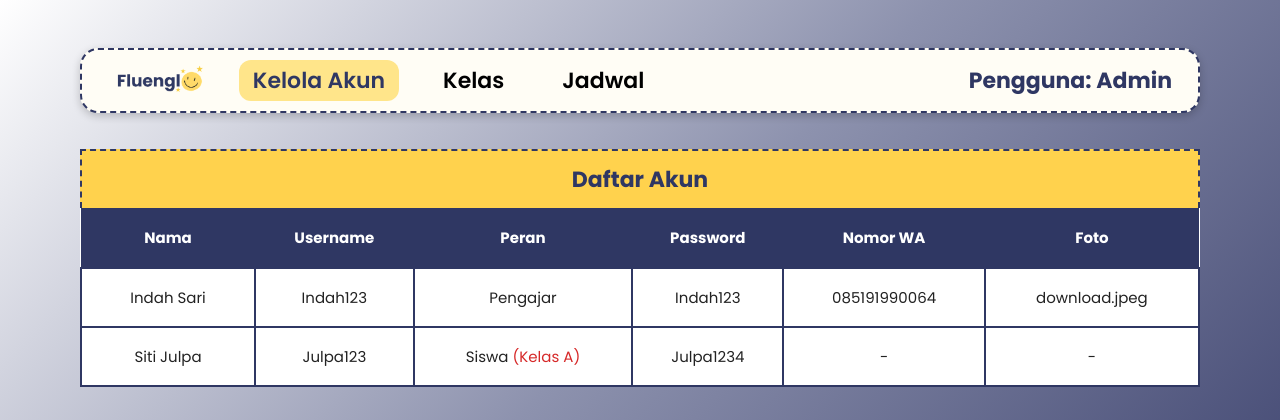
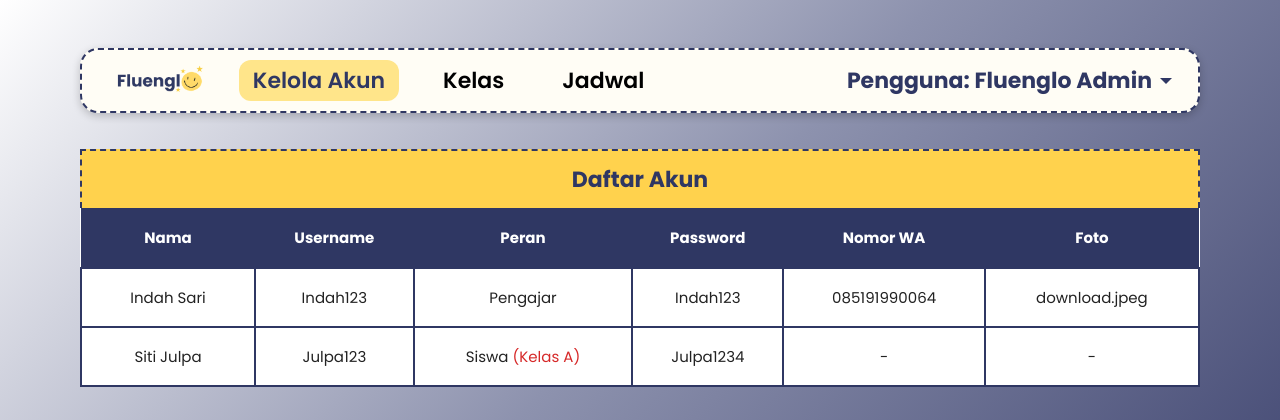
Before and after one commit to Julpa888/web-pbo, a Flask app: page /admin/users in a window 1280 px wide. Shown: the top 420 px of the page. Run offline with Flask 3, Linux system fonts and the light colour scheme; the visitor is signed in with stand-in values (Sample User, id 1); data comes from the database, SQL or seed files in the repository; both versions use the stored data as it was after the commit.

Commit message:
Commit baru

```diff
--- a/app.py
+++ b/app.py
@@ -28,6 +28,13 @@ def simpan_foto(field='foto'):
     return None
 
 
+@app.context_processor
+def info_pengguna():
+    """Nama lengkap pengguna yang sedang login, dipakai di navbar (Pengguna: ...)."""
+    row = database.ambil_user_by_id(session['user_id']) if 'user_id' in session else None
+    return {'nama_login': row['nama'] if row else ''}
+
+
 def get_current_user():
     if 'user_id' not in session:
         return None
@@ -46,6 +53,9 @@ def login():
         if user_row:
             user_obj = buat_objek_user(user_row)
             if user_obj and user_obj.cek_password(password):
+                if user_obj.role != 'admin':
+                    flash('Login untuk siswa dan pengajar belum tersedia.', 'danger')
+                    return render_template('login.html')
                 session['user_id'] = user_obj.id
                 session['nama'] = user_obj.nama
                 session['role'] = user_obj.role
@@ -66,9 +76,7 @@ def dashboard():
 
     if user.role == 'admin':
         return redirect(url_for('kelola_akun'))
-
-    menu_list = user.tampilkan_menu()
-    return render_template('dashboard.html', user=user, menu_list=menu_list)
+    return redirect(url_for('login'))
 
 
 @app.route('/logout')
@@ -98,7 +106,8 @@ def kelola_akun():
 
         try:
             user.kelola_akun('tambah', nama=nama, username=username, password=password,
-                             role=role, whatsapp=whatsapp, foto=foto_filename, kelas_id=kelas_id)
+                             role=role, whatsapp=whatsapp, foto=foto_filename,
+                             kelas_id=kelas_id)
             flash('Akun berhasil dibuat!', 'success')
         except ValueError as e:
             flash(str(e), 'danger')
--- a/models/akademik.py
+++ b/models/akademik.py
@@ -1,9 +1,7 @@
-"""
-models/akademik.py
-Kelas -> ANGGOTA 1
-Materi, Tugas, Pengumpulan, Komentar -> ANGGOTA 2 & 3
-Jadwal -> ANGGOTA 1
-"""
+# PEMBAGIAN TUGAS DI models/akademik.py
+# Kelas -> ANGGOTA 1
+# Materi, Tugas, Pengumpulan, Komentar -> ANGGOTA 2 & 3
+# Jadwal -> ANGGOTA 1
 
 from datetime import date, datetime
 import database
@@ -169,7 +167,7 @@ class Jadwal:
         if pengajar is None or pengajar["role"] != "pengajar":
             raise ValueError("Pengajar tidak valid.")
 
-        # bentrok dicek pada tanggal yang sama (jadwal lama tanpa tanggal: pada hari yang sama)
+        # bentrok dicek pada tanggal yang sama
         if tanggal:
             kandidat = database.ambil_jadwal_by_tanggal(tanggal)
         else:
--- a/models/presensi.py
+++ b/models/presensi.py
@@ -1,7 +1,5 @@
-"""
-models/presensi.py
-Penanggung jawab: ANGGOTA 4
-"""
+# pEMBAGIAN TUGAS DI models/presensi.py
+# Penanggung jawab: ANGGOTA 4
 
 class Presensi:
     def __init__(self, id, tanggal, siswa_id, kelas_id, status="Belum Hadir"):
--- a/models/user.py
+++ b/models/user.py
@@ -1,7 +1,5 @@
-"""
-models/user.py
-Penanggung jawab utama: JULPA (Backend Auth) untuk class User & Admin.
-"""
+# PEMBAGIAN TUGAS DI models/user.py
+# Penanggung jawab utama: JULPA (Backend Auth) untuk class User & Admin.
 
 from abc import ABC, abstractmethod
 import re
@@ -9,27 +7,22 @@ import database
 
 
 class User(ABC):
-    """Class dasar (abstract) untuk semua jenis akun di sistem."""
-
     def __init__(self, id, nama, username, password, role):
         self.id = id
         self.nama = nama
         self.username = username
         self.__password = password
-        self.role = role  # Atribut role ditambahkan di sini
+        self.role = role
 
     def cek_password(self, password):
-        """Satu-satunya cara mengecek password dari luar class."""
         return self.__password == password
 
     @staticmethod
     def validasi_username(username):
-        """Username minimal 5 karakter."""
         return len(username or "") >= 5
 
     @staticmethod
     def validasi_password(password):
-        """Password minimal 8 karakter, wajib kombinasi huruf dan angka."""
         pwd = password or ""
         if len(pwd) < 8:
             return False
@@ -39,7 +32,6 @@ class User(ABC):
 
     @abstractmethod
     def tampilkan_menu(self):
-        """Wajib di-override di tiap class turunan (POLYMORPHISM)."""
         pass
 
 
--- a/seed.py
+++ b/seed.py
@@ -18,7 +18,7 @@ def init_db():
     cursor.execute('''
         INSERT INTO users (nama, username, password, role, foto, no_whatsapp, biodata)
         VALUES (?, ?, ?, ?, ?, ?, ?)
-    ''', ('Siti Julpa Admin', 'admin', 'admin123', 'admin', 'default_avatar.png', None, None))
+    ''', ('Fluenglo Admin', 'admin', 'admin123', 'admin', 'default_avatar.png', None, None))
 
     conn.commit()
     conn.close()
--- a/static/css/style.css
+++ b/static/css/style.css
@@ -8,7 +8,14 @@ a{color:inherit}
 .nav a{color:#000;text-decoration:none;padding:4px 14px;border-radius:12px}
 .nav a.active{background:#ffe58a;color:var(--navy)}
 .nav a.brand{padding:0;margin-right:6px}.brand img{height:38px;display:block}
-.who{margin-left:auto;color:var(--navy);font-weight:700}
+.who-wrap{margin-left:auto;position:relative;min-width:0;max-width:360px}
+.who{display:flex;align-items:center;gap:8px;max-width:100%;margin:0;padding:4px 0;border:0;background:none;font:inherit;color:var(--navy);font-weight:700;cursor:pointer}
+.who-nama{min-width:0;overflow:hidden;text-overflow:ellipsis;white-space:nowrap}
+.who-caret{flex:none;border:6px solid transparent;border-top-color:var(--navy);border-bottom:0}
+.who-menu{position:absolute;right:0;top:calc(100% + 12px);z-index:20;min-width:190px;background:var(--cream);border:2px dashed var(--navy);border-radius:14px;padding:8px;box-shadow:0 6px 16px #0004;font-size:17px}
+.who-role{padding:4px 12px 8px;color:#666;font-weight:500;border-bottom:1px solid #0002;margin-bottom:6px}
+.who-out{display:block;width:100%;text-align:left;padding:8px 12px;border:0;border-radius:10px;background:none;font:inherit;font-weight:600;color:var(--navy);cursor:pointer}
+.who-out:hover{background:#ffe58a}
 .flash{margin:16px 0 0;padding:10px 16px;border-radius:10px;font-weight:500;background:#fff;border-left:6px solid var(--navy)}
 .flash.danger{border-color:#c0392b;color:#8e2418}.flash.success{border-color:#2e8b57;color:#1f6b40}
 /* tabel */
--- a/static/js/app.js
+++ b/static/js/app.js
@@ -1,7 +1,7 @@
 const $=(s,r=document)=>r.querySelector(s),$$=(s,r=document)=>[...r.querySelectorAll(s)];
 const overlay=$('#overlay');
 function openModal(id){closeModals();overlay.hidden=false;document.getElementById(id).hidden=false}
-function closeModals(){overlay.hidden=true;$$('.modal').forEach(m=>m.hidden=true);$$('.select.open').forEach(s=>s.classList.remove('open'));$$('.fileop').forEach(f=>f.classList.remove('show'))}
+function closeModals(){const wm=$('#who-menu');if(wm)wm.hidden=true;overlay.hidden=true;$$('.modal').forEach(m=>m.hidden=true);$$('.select.open').forEach(s=>s.classList.remove('open'));$$('.fileop').forEach(f=>f.classList.remove('show'))}
 overlay.addEventListener('click',closeModals);
 document.addEventListener('keydown',e=>e.key==='Escape'&&closeModals());
 function confirmDel(text,url){$('#cf-text').textContent=text;$('#cf-yes').href=url;openModal('m-confirm')}
@@ -15,6 +15,11 @@ function showPj(p){
   openModal('m-pj')}
 document.addEventListener('click',e=>{
   const c=e.target.closest('[data-close]');if(c){closeModals();return}
+  /* menu pengguna (navbar): buka/tutup + keluar dengan konfirmasi */
+  const wm=$('#who-menu');
+  if(e.target.closest('#who-btn')){wm.hidden=!wm.hidden;$('#who-btn').setAttribute('aria-expanded',String(!wm.hidden));return}
+  if(e.target.closest('[data-logout]')){confirmDel('Yakin ingin keluar?',PATH.out);return}
+  if(wm&&!wm.hidden&&!e.target.closest('.who-wrap')){wm.hidden=true;$('#who-btn').setAttribute('aria-expanded','false')}
   const pj=e.target.closest('[data-pj]');if(pj){showPj(JSON.parse(pj.dataset.pj));return}
   const o=e.target.closest('[data-open]');if(o){e.stopPropagation();openModal(o.dataset.open)}
   const d=e.target.closest('[data-confirm]');if(d){e.stopPropagation();confirmDel(d.dataset.confirm,d.dataset.url)}
@@ -40,9 +45,9 @@ $$('.select').forEach(s=>{
   s.reset=()=>{sel=[];multi?draw():s.setValue('','')};
 });
 /* pilih peran -> tampilkan field pengajar */
-  $$('[data-role-toggle]').forEach(h=>h.addEventListener('change',()=>{
-    $$('.pengajar-only',h.closest('form')).forEach(x=>x.hidden=h.value!=='pengajar');
-    $$('.siswa-only',h.closest('form')).forEach(x=>x.hidden=h.value!=='siswa')}));
+$$('[data-role-toggle]').forEach(h=>h.addEventListener('change',()=>{
+  $$('.pengajar-only',h.closest('form')).forEach(x=>x.hidden=h.value!=='pengajar');
+  $$('.siswa-only',h.closest('form')).forEach(x=>x.hidden=h.value!=='siswa')}));
 /* upload foto */
 $$('.photo').forEach(p=>{
   const inp=$('input[type=file]',p),show=$('.fname',p),op=$('.fileop',p);
--- a/templates/base.html
+++ b/templates/base.html
@@ -17,7 +17,15 @@
     <a href="{{ url_for('kelola_akun') }}" class="{{ 'active' if ep == 'kelola_akun' }}">Kelola Akun</a>
     <a href="{{ url_for('kelola_kelas') }}" class="{{ 'active' if ep in ('kelola_kelas', 'detail_kelas') }}">Kelas</a>
     <a href="{{ url_for('kelola_jadwal') }}" class="{{ 'active' if ep == 'kelola_jadwal' }}">Jadwal</a>
-    <span class="who">Pengguna: {{ (session.get('role') or '')|capitalize }}</span>
+    <div class="who-wrap">
+      <button type="button" class="who" id="who-btn" title="{{ nama_login }}" aria-haspopup="true" aria-expanded="false">
+        <span class="who-nama">Pengguna: {{ nama_login }}</span><i class="who-caret"></i>
+      </button>
+      <div class="who-menu" id="who-menu" hidden>
+        <div class="who-role">{{ (session.get('role') or '')|capitalize }}</div>
+        <button type="button" class="who-out" data-logout>Keluar</button>
+      </div>
+    </div>
   </nav>
 
   {% with msgs = get_flashed_messages(with_categories=true) %}
@@ -47,7 +55,7 @@
 </div>
 
 {% block modals %}{% endblock %}
-<script>window.PATH = {up: "{{ url_for('static', filename='uploads/') }}", av: "{{ url_for('static', filename='images/default_avatar.png') }}"};</script>
+<script>window.PATH = {up: "{{ url_for('static', filename='uploads/') }}", av: "{{ url_for('static', filename='images/default_avatar.png') }}", out: "{{ url_for('logout') }}"};</script>
 <script src="{{ url_for('static', filename='js/app.js') }}"></script>
 <script src="{{ url_for('static', filename='js/password_toggle.js') }}"></script>
 {% block scripts %}{% endblock %}
```
Also changed, not shown: fluenglo.db (added), static/uploads/1075304848542141722.jpg (deleted), static/uploads/bakekok_cosplay_alomani_kelinci.jpg (deleted), static/uploads/default_avatar.png (deleted), static/uploads/download.jpeg (added), static/uploads/entre_al_google_soy_tremendo_hacer.jpg (deleted).
